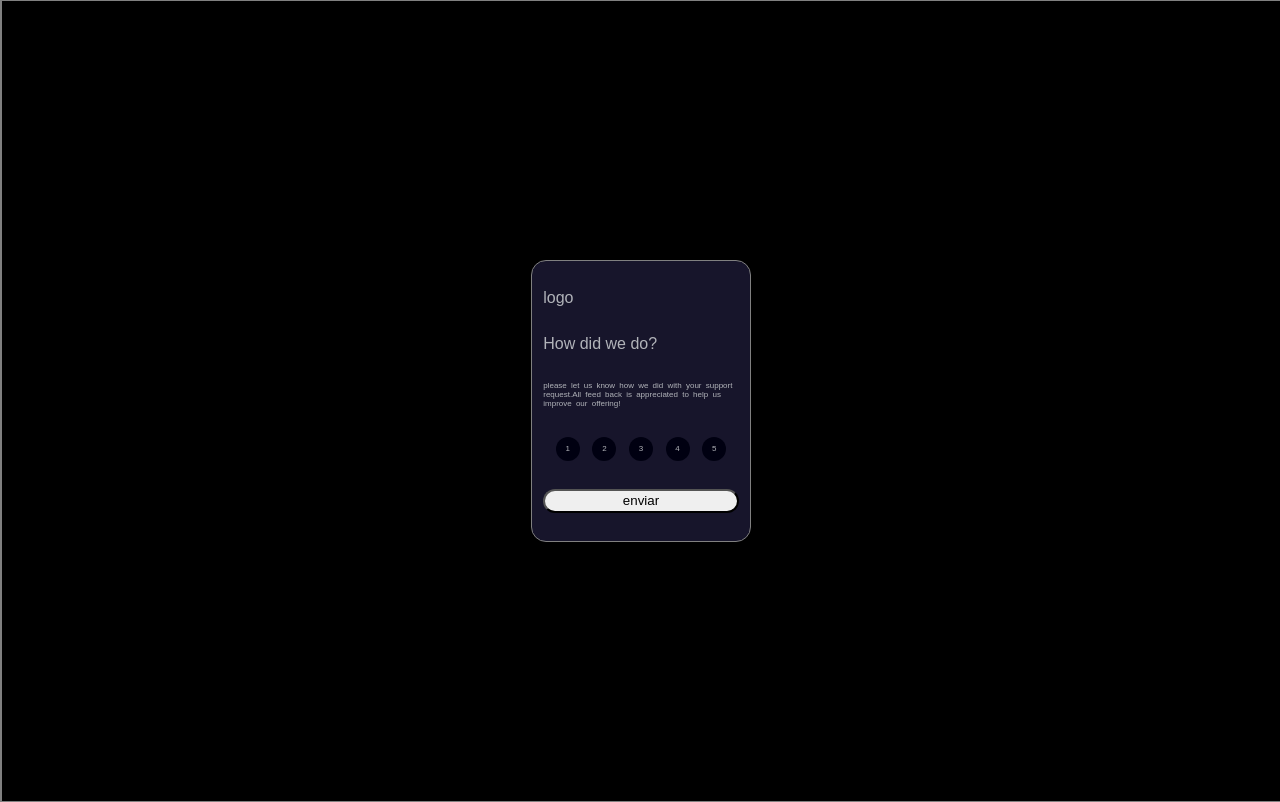
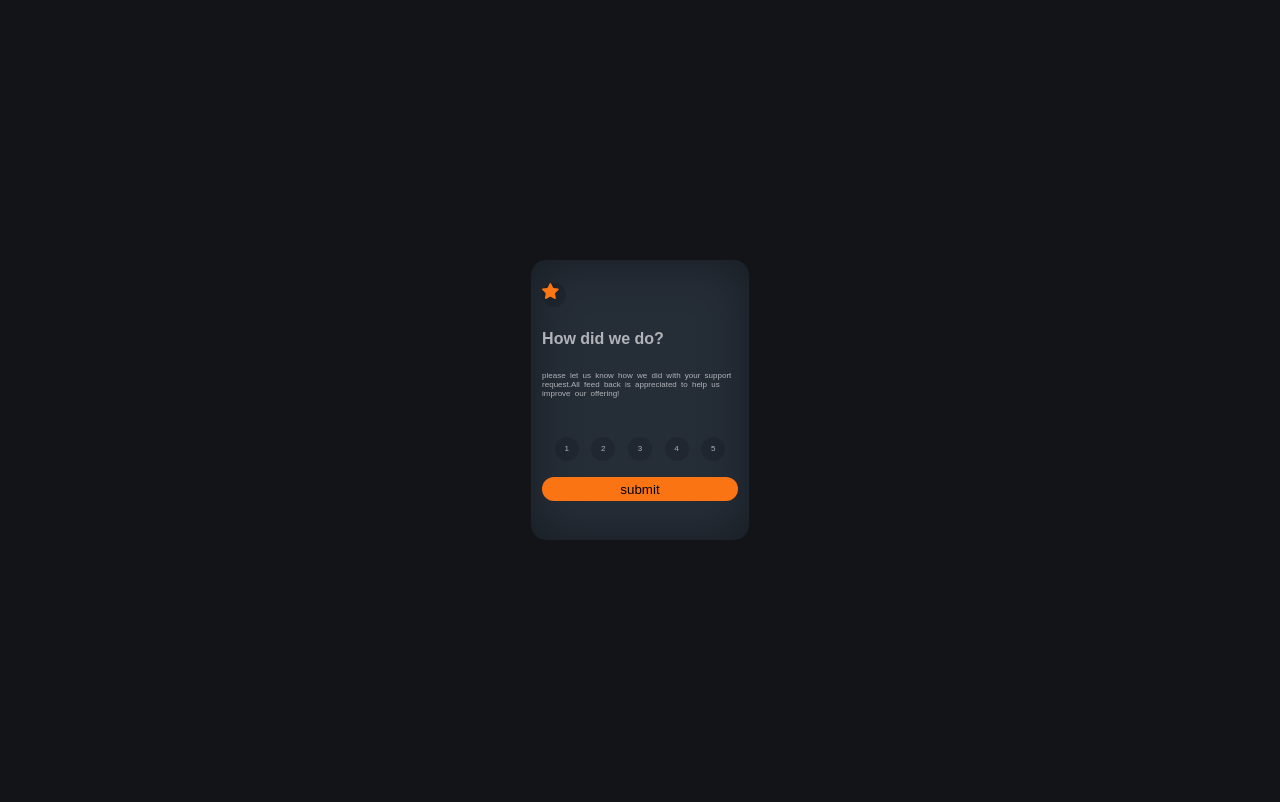
Before and after one commit to pichar376/modal-puntuacion, a React (Create React App) app: page / in a window 1280 px wide. Built offline with nearby package versions, Linux system fonts and the light colour scheme.

Commit message:
En esta ocasion se agregaron mas estlos al modal como colores,hover y se creo un componente para la puntuacion

```diff
--- a/src/components/Modal.js
+++ b/src/components/Modal.js
@@ -1,21 +1,32 @@
+import { useState } from "react";
+import Puntuacion from "./Puntuacion";
+
 const Modal = () => {
+  const [puntuacion, setPuntuacion] = useState("");
   return (
     <div className="modal-content">
+      <article className="modal">
+        <span className="circle-star"> <article className="svg">
+          <svg xmlns="http://www.w3.org/2000/svg" width="100%" height="100%"><path d="m9.067.43 1.99 4.031c.112.228.33.386.58.422l4.45.647a.772.772 0 0 1 .427 1.316l-3.22 3.138a.773.773 0 0 0-.222.683l.76 4.431a.772.772 0 0 1-1.12.813l-3.98-2.092a.773.773 0 0 0-.718 0l-3.98 2.092a.772.772 0 0 1-1.119-.813l.76-4.431a.77.77 0 0 0-.222-.683L.233 6.846A.772.772 0 0 1 .661 5.53l4.449-.647a.772.772 0 0 0 .58-.422L7.68.43a.774.774 0 0 1 1.387 0Z" fill="#FC7614" /></svg>
 
-      <article className={"modal"}>
-        <span>logo</span>
+        </article>
+        </span>
         <span className="how">How did we do?</span>
         <p>please let us know how we did with your support <br />
           request.All feed back is appreciated to help us<br />improve our offering!</p>
-        <section className="puntuacion">
-          <span class="circle">1</span><span class="circle">2</span><span class="circle">3</span><span class="circle">4</span><span class="circle">5</span>
-        </section>
-        <nav>
-          <input type="submit" value="enviar" />
-        </nav>
+
+        <form>
+
+          <Puntuacion />
+          <nav>
+            <input type="submit" value="submit" />
+          </nav>
+        </form>
+
+
 
       </article >
-    </div>
+    </div >
 
   );
 }
--- /dev/null
+++ b/src/components/Puntuacion.js
@@ -0,0 +1,10 @@
+const Puntuacion = () => {
+  return (
+    <section className="puntuacion">
+      <button className="circle">1</button><button className="circle">2</button><button className="circle">3</button><button className="circle">4</button><button className="circle">5</button>
+
+    </section>
+  );
+}
+
+export default Puntuacion;
--- a/src/index.css
+++ b/src/index.css
@@ -1,5 +1,5 @@
 body{
-  background-color:#000;
+  background-color:hsl(216, 12%, 8%);
   margin: 0;
 }
 *{
@@ -10,16 +10,15 @@ body{
 div{
   height: 100vh;
   width: 100%;
-  border: thin solid gray;
   display: flex;
   flex-direction: row ;
  justify-content: center;
  align-items: center;
 }
 .modal-content{
-  border: thin solid gray;
   border-radius: 15px;
-  background-color: rgb(23, 21, 43);
+  background-color: hsl(213, 19%, 18%);
+  box-shadow: 0 0 3rem #00000060 inset ;
   display: flex;
   justify-content: center;
   height:35vh;
@@ -28,7 +27,7 @@ div{
 .modal{
 width: 90%;
 height: 100%;
-  color:rgb(177, 179, 185);
+color:rgb(177, 179, 185);
   display: flex;
   align-items:flex-start;
   flex-direction: column;
@@ -53,11 +52,23 @@ p{
   width: 1.5rem;
   height:1.5rem;
   border-radius: 50%;
-  background-color: #001;
+  background-color: #00000020;
+  border:none;
+  color:rgb(177, 179, 185);
+  transition: all .4s ease-in-out;
+}
+.circle-star{
+  font-size:.5rem;
+  text-align: center;
+  line-height:1.5rem;
+  width: 1.5rem;
+  height:1.5rem;
+  border-radius: 50%;
+  background-color: #00000020;
 }
 .how{
   font-size:1rem;
-  font-weight: 500;
+  font-weight: 550;
   margin-bottom: 0;
   padding-bottom: 0;
 
@@ -69,4 +80,21 @@ input{
   width:inherit;
   height: 1.5rem;
   border-radius: 1rem;
+  background-color:hsl(25, 97%, 53%);
+  border:none;
+  margin-top: 1rem;
 }
+.svg{
+  height: 50px;
+  width: 200px;
+
+}
+button:hover{
+background-color:hsl(217, 12%, 63%);
+color:white;
+cursor: pointer;
+}
+form{
+  width: 100%;
+  padding: 1rem 0;
+}
```
Also changed, not shown: src/icon-star.svg (added).
